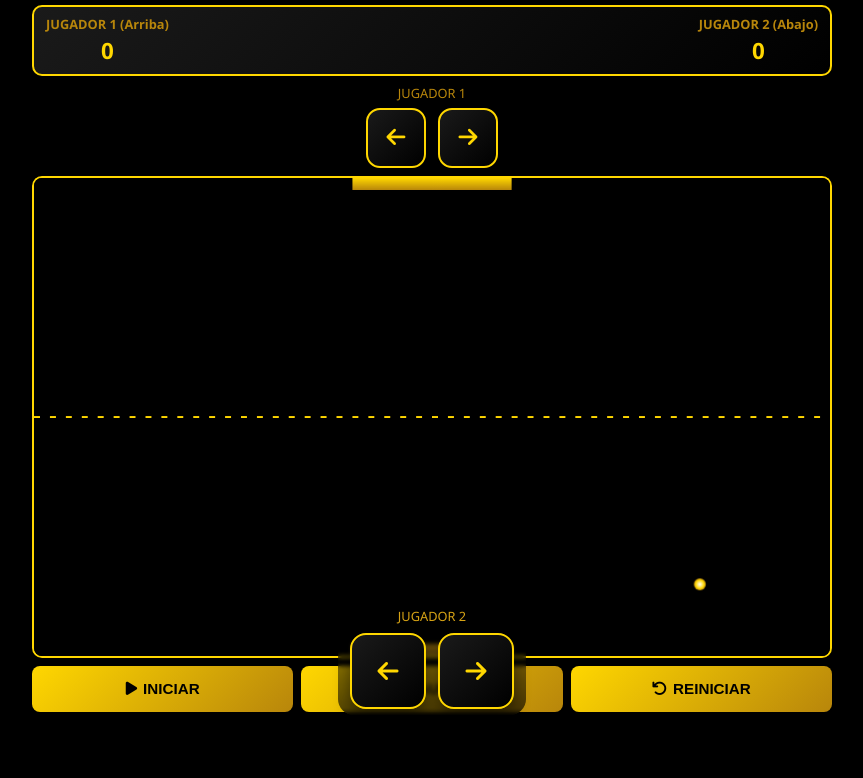
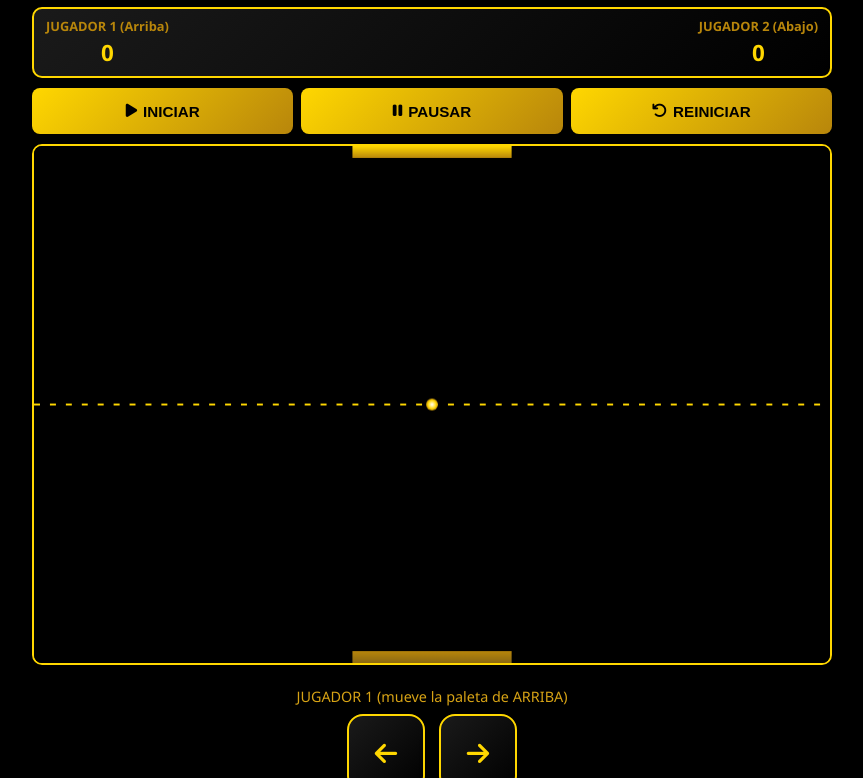
Before and after one commit to benjaminwfsdf/tarjeta-virtual, a plain HTML site: page pruebas.html in a window 1280 px wide. Shown: the part 77-855 px from the top of the page, without its empty margins (208-1071 px from the left). Before the commit the page ends 800 px from the top, so only its background shows below. Drawn offline with Linux system fonts and the light colour scheme.

Commit message:
Actualizar pruebas.html

```diff
--- a/pruebas.html
+++ b/pruebas.html
@@ -3,28 +3,20 @@
 <head>
   <meta charset="UTF-8" />
   <meta name="viewport"
-        content="width=device-width, initial-scale=1.0, maximum-scale=1.0, user-scalable=no, viewport-fit=cover">
+        content="width=device-width, initial-scale=1.0, maximum-scale=1.0, viewport-fit=cover">
   <title>Pong Gold - 2 Jugadores (Vertical)</title>
   <link rel="stylesheet" href="https://cdnjs.cloudflare.com/ajax/libs/font-awesome/6.4.0/css/all.min.css">
   <style>
-    :root{
-      /* altura reservada para el footer fijo (J2) */
-      --footer-h: 132px;
-    }
     *{margin:0;padding:0;box-sizing:border-box;-webkit-tap-highlight-color:transparent;user-select:none}
-    html,body{width:100%;height:100%;overflow:hidden;background:#000;color:#FFD700;font-family:'Segoe UI',Tahoma,Geneva,Verdana,sans-serif}
+    /* ——— AHORA con scroll ——— */
+    html,body{width:100%;height:100%;background:#000;color:#FFD700;font-family:'Segoe UI',Tahoma,Geneva,Verdana,sans-serif}
     body{
-      display:flex;flex-direction:column;align-items:center;gap:8px;
+      overflow:auto; /* permite bajar/subir la página */
+      display:flex;flex-direction:column;align-items:center;gap:10px;
       padding:env(safe-area-inset-top) 10px env(safe-area-inset-bottom);
-      -webkit-touch-callout:none;
     }
 
-    /* Alto real del viewport en móviles modernos */
-    .container{
-      width:100%;max-width:800px;height:100dvh;display:flex;flex-direction:column;gap:8px;justify-content:space-between;
-      padding-bottom:calc(var(--footer-h) + env(safe-area-inset-bottom) + 12px); /* deja espacio al footer fijo */
-    }
-    @supports (height: 100svh){ .container{ height:100svh; } }
+    .container{width:100%;max-width:800px;display:flex;flex-direction:column;gap:10px}
 
     .header{width:100%;text-align:center;padding:6px 10px}
     h1{font-size:2rem;background:linear-gradient(45deg,#FFD700,#FFA500);
@@ -41,43 +33,31 @@
     .score-label{font-size:.8rem;color:#b8860b;margin-bottom:2px}
     .score-value{font-size:1.4rem;color:#FFD700}
 
-    .game-area{flex:1;position:relative;display:flex;flex-direction:column;gap:6px}
+    /* Botonera de juego (arriba del canvas para que no tape nada) */
+    .controls-top{display:flex;gap:8px;width:100%}
+    .btn{
+      flex:1;background:linear-gradient(135deg,#FFD700,#b8860b);border:none;color:#000;
+      padding:10px 6px;font-size:.95rem;font-weight:bold;border-radius:8px;cursor:pointer;min-height:46px;
+      display:flex;align-items:center;justify-content:center;gap:6px
+    }
+    .btn:active{transform:scale(.98)}
+
+    /* Área de juego con altura adaptable (no ocupa toda la pantalla para que puedas scrollear) */
+    .game-area{position:relative;width:100%}
     canvas{width:100%;height:100%;border:2px solid #FFD700;border-radius:10px;background:#000;display:block}
 
-    /* Controles J1 (arriba) */
-    .controls-row{display:flex;justify-content:center;gap:10px;width:100%}
+    /* Flechas (ABAJO del canvas) */
+    .controls-bottom{display:flex;flex-direction:column;align-items:center;gap:16px;margin:12px 0 18px}
     .player-controls{display:flex;flex-direction:column;align-items:center}
-    .control-label{font-size:.8rem;color:#b8860b;margin-bottom:6px;text-align:center}
-    .arrows{display:flex;gap:12px}
+    .control-label{font-size:.9rem;color:#d7a315;margin-bottom:8px;text-align:center}
+    .arrows{display:flex;gap:14px}
     .arrow-btn{
-      width:60px;height:60px;background:linear-gradient(135deg,#1a1a1a,#000);
-      border:2px solid #FFD700;border-radius:14px;display:flex;align-items:center;justify-content:center;
-      font-size:1.35rem;color:#FFD700;touch-action:none;
-      box-shadow:0 8px 16px rgba(0,0,0,.45);
+      width:78px;height:78px;background:linear-gradient(135deg,#1a1a1a,#000);
+      border:2px solid #FFD700;border-radius:16px;display:flex;align-items:center;justify-content:center;
+      font-size:1.6rem;color:#FFD700;touch-action:none; /* multitouch fluido */
+      box-shadow:0 10px 18px rgba(0,0,0,.45);
     }
     .arrow-btn:active{background:linear-gradient(135deg,#FFD700,#b8860b);color:#000}
-
-    /* Controles J2 FIJOS y GRANDES al fondo */
-    .footer-controls{
-      position:fixed;left:0;right:0;
-      bottom:calc(env(safe-area-inset-bottom) + 8px);
-      display:flex;justify-content:center;z-index:5;
-      pointer-events:none; /* el wrapper no bloquea; solo los botones capturan */
-    }
-    .footer-controls .wrap{
-      pointer-events:auto;display:flex;flex-direction:column;align-items:center;gap:8px;
-      padding:6px 12px;border-radius:16px;
-      background:linear-gradient(180deg, rgba(0,0,0,.0) 0%, rgba(0,0,0,.35) 30%, rgba(0,0,0,.65) 100%);
-      backdrop-filter: blur(2px);
-    }
-    .footer-controls .control-label{margin:0;color:#d7a315}
-    .footer-controls .arrow-btn{ width:76px; height:76px; font-size:1.5rem; border-radius:16px; }
-
-    .controls{display:flex;gap:8px;width:100%}
-    .btn{flex:1;background:linear-gradient(135deg,#FFD700,#b8860b);border:none;color:#000;
-         padding:10px 6px;font-size:.95rem;font-weight:bold;border-radius:8px;cursor:pointer;min-height:46px;
-         display:flex;align-items:center;justify-content:center;gap:6px}
-    .btn:active{transform:scale(.98)}
 
     .game-over{position:absolute;inset:0;display:none;place-items:center;z-index:100}
     .game-over .panel{background:rgba(0,0,0,.95);padding:18px 16px;border-radius:14px;border:2px solid #FFD700;
@@ -85,19 +65,18 @@
     .game-over h2{font-size:1.3rem;margin-bottom:10px;color:#FFD700}
     .winner{font-size:1.05rem;margin-bottom:12px;color:#FFD700}
 
+    /* Partículas doradas de fondo */
     .particles{position:fixed;inset:0;pointer-events:none;z-index:-1}
     .particle{position:absolute;background:#FFD700;border-radius:50%;opacity:.3;animation:float 15s infinite linear}
     @keyframes float{0%{transform:translateY(100vh) rotate(0)}100%{transform:translateY(-100px) rotate(360deg)}}
 
     @media (max-height:740px){
-      .arrow-btn{width:56px;height:56px}
-      .footer-controls .arrow-btn{width:72px;height:72px}
+      .arrow-btn{width:72px;height:72px}
       .btn{min-height:42px;font-size:.9rem}
       h1{font-size:1.7rem}
     }
     @media (max-height:620px){
-      .arrow-btn{width:52px;height:52px}
-      .footer-controls .arrow-btn{width:68px;height:68px}
+      .arrow-btn{width:68px;height:68px}
       .score-value{font-size:1.2rem}
     }
   </style>
@@ -108,7 +87,7 @@
   <div class="container">
     <div class="header">
       <h1>PONG 2 JUGADORES</h1>
-      <p class="subtitle">Vertical: paleta ARRIBA vs paleta ABAJO • toca flechas o el área de juego para empezar</p>
+      <p class="subtitle">Vertical: paleta ARRIBA vs paleta ABAJO • puedes bajar la página para tocar las flechas</p>
     </div>
 
     <div class="score-board">
@@ -122,17 +101,14 @@
       </div>
     </div>
 
-    <!-- Controles J1 (ARRIBA) -->
-    <div class="controls-row">
-      <div class="player-controls">
-        <div class="control-label">JUGADOR 1</div>
-        <div class="arrows">
-          <button class="arrow-btn" id="p1-left"  aria-label="J1 Izquierda"><i class="fas fa-arrow-left"></i></button>
-          <button class="arrow-btn" id="p1-right" aria-label="J1 Derecha"><i class="fas fa-arrow-right"></i></button>
-        </div>
-      </div>
+    <!-- Botones de juego (arriba del canvas) -->
+    <div class="controls-top">
+      <button class="btn" id="startButton"><i class="fas fa-play"></i> INICIAR</button>
+      <button class="btn" id="pauseButton"><i class="fas fa-pause"></i> PAUSAR</button>
+      <button class="btn" id="resetButton"><i class="fas fa-undo"></i> REINICIAR</button>
     </div>
 
+    <!-- Canvas -->
     <div class="game-area">
       <canvas id="pongCanvas"></canvas>
 
@@ -145,21 +121,22 @@
       </div>
     </div>
 
-    <!-- Botonera principal (debajo del canvas) -->
-    <div class="controls">
-      <button class="btn" id="startButton"><i class="fas fa-play"></i> INICIAR</button>
-      <button class="btn" id="pauseButton"><i class="fas fa-pause"></i> PAUSAR</button>
-      <button class="btn" id="resetButton"><i class="fas fa-undo"></i> REINICIAR</button>
-    </div>
-  </div>
+    <!-- TODAS LAS FLECHAS ABAJO -->
+    <div class="controls-bottom">
+      <div class="player-controls">
+        <div class="control-label">JUGADOR 1 (mueve la paleta de ARRIBA)</div>
+        <div class="arrows">
+          <button class="arrow-btn" id="p1-left"  aria-label="J1 Izquierda"><i class="fas fa-arrow-left"></i></button>
+          <button class="arrow-btn" id="p1-right" aria-label="J1 Derecha"><i class="fas fa-arrow-right"></i></button>
+        </div>
+      </div>
 
-  <!-- CONTROLES J2 (FIJOS) -->
-  <div class="footer-controls" aria-hidden="false">
-    <div class="wrap">
-      <div class="control-label">JUGADOR 2</div>
-      <div class="arrows">
-        <button class="arrow-btn" id="p2-left"  aria-label="J2 Izquierda"><i class="fas fa-arrow-left"></i></button>
-        <button class="arrow-btn" id="p2-right" aria-label="J2 Derecha"><i class="fas fa-arrow-right"></i></button>
+      <div class="player-controls">
+        <div class="control-label">JUGADOR 2 (mueve la paleta de ABAJO)</div>
+        <div class="arrows">
+          <button class="arrow-btn" id="p2-left"  aria-label="J2 Izquierda"><i class="fas fa-arrow-left"></i></button>
+          <button class="arrow-btn" id="p2-right" aria-label="J2 Derecha"><i class="fas fa-arrow-right"></i></button>
+        </div>
       </div>
     </div>
   </div>
@@ -212,12 +189,16 @@
 
     const controls={ p1:{left:false,right:false}, p2:{left:false,right:false} };
 
+    /* ——— Canvas adaptable con scroll ——— */
     function resizeCanvas(){
-      const area=canvas.parentElement;
-      const w=area.clientWidth;
-      const h=Math.min(window.innerHeight*0.60, w*1.2);
-      canvas.width=w; canvas.height=h;
+      const w = canvas.parentElement.clientWidth;
+      // Un alto cómodo que deja espacio para ver marcador y hacer scroll
+      const h = Math.min(window.innerHeight * 0.65, w * 1.2);
+      canvas.width = w;
+      canvas.height = h;
+
       paddleWidth=Math.max(90, Math.min(w*0.35, 160));
+
       if(initialized){
         p1X=Math.max(0, Math.min(p1X, canvas.width-paddleWidth));
         p2X=Math.max(0, Math.min(p2X, canvas.width-paddleWidth));
@@ -342,7 +323,7 @@
       }
     }
 
-    /* ===== Controles (multitouch con Pointer Events) ===== */
+    /* ===== Multitouch con Pointer Events ===== */
     function bindPress(btn, on, off){
       btn.addEventListener('pointerdown', e=>{
         e.preventDefault(); btn.setPointerCapture(e.pointerId);
@@ -379,21 +360,15 @@
     resetBtn.addEventListener('click',  ()=>{resetGame(); resetBtn.blur();});
     restartBtn.addEventListener('click',()=>{restartGame(); restartBtn.blur();});
 
-    // Tap en el área de juego también inicia
+    // Tocar el canvas también inicia
     canvas.addEventListener('pointerdown', ()=>{ if(!running) startGame(); });
-
-    // Evitar scroll accidental
-    document.addEventListener('touchstart',(e)=>{
-      const t=e.target;
-      if(t.classList.contains('arrow-btn')||t.classList.contains('btn')) e.preventDefault();
-    }, {passive:false});
 
     /* ===== Inicio ===== */
     window.addEventListener('load', ()=>{
       createParticles();
       resizeCanvas();
       initGame();
-      startGame(); // inicio automático
+      // No autostart aquí para que puedas ver y luego bajar a las flechas si quieres
     });
     window.addEventListener('resize', resizeCanvas);
   </script>
```
